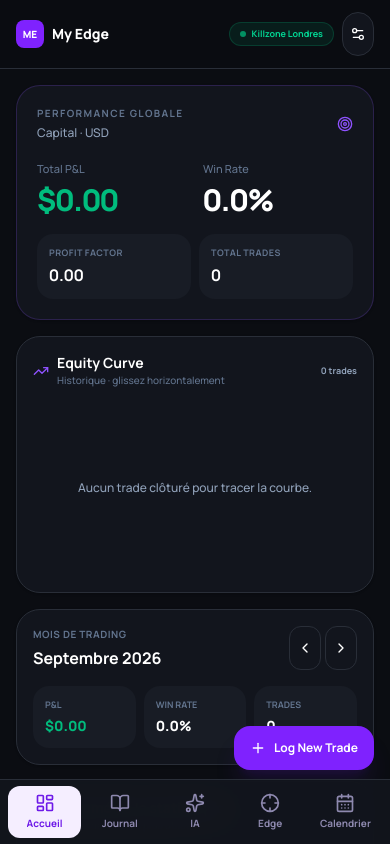
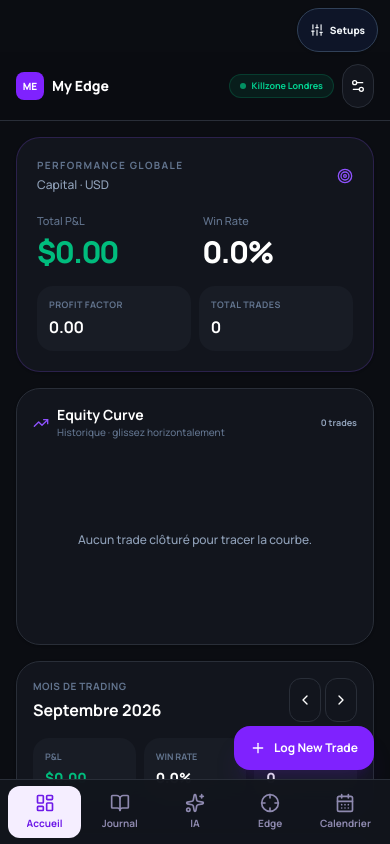
Before and after one commit to Juddymichael/My-edge, a React (Vite) app: page / in a window 390 px wide. Built offline with nearby package versions, Linux system fonts and the light colour scheme.

Commit message:
feat(offline): make mobile import and setups available without network

```diff
--- a/src/components/mobile/MobileApp.tsx
+++ b/src/components/mobile/MobileApp.tsx
@@ -1,4 +1,5 @@
-import { CalendarDays, Crosshair, LayoutDashboard, BookOpen, Sparkles } from 'lucide-react';
+import { useEffect, useState } from 'react';
+import { CalendarDays, Crosshair, LayoutDashboard, BookOpen, Sparkles, Sliders } from 'lucide-react';
 import type { ActiveTab } from '../Sidebar';
 import type { MobileSharedData } from './types';
 import { DashboardMobile } from './DashboardMobile';
@@ -6,8 +7,18 @@ import { TradeJournalMobile } from './TradeJournalMobile';
 import { AIAnalysisMobile } from './AIAnalysisMobile';
 import { MyEdgeAnalyzerMobile } from './MyEdgeAnalyzerMobile';
 import { CalendarMobile } from './CalendarMobile';
+import { ImportModal } from '../ImportModal';
+import { SetupsManagementModal } from '../SetupsManagementModal';
+import { OfflineIndicator } from '../OfflineIndicator';
 
-interface MobileAppProps { activeTab: ActiveTab; onTabChange: (tab: ActiveTab) => void; data: MobileSharedData; onLogTrade: () => void; onDeleteTrade: (id: string) => Promise<void>; onOpenImport: () => void; }
+interface MobileAppProps {
+  activeTab: ActiveTab;
+  onTabChange: (tab: ActiveTab) => void;
+  data: MobileSharedData;
+  onLogTrade: () => void;
+  onDeleteTrade: (id: string) => Promise<void>;
+  onOpenImport: () => void;
+}
 
 const mobilePages = [
   { id: 'dashboard' as const, label: 'Accueil', icon: LayoutDashboard },
@@ -17,12 +28,100 @@ const mobilePages = [
   { id: 'calendar' as const, label: 'Calendrier', icon: CalendarDays },
 ];
 
-export function MobileApp({ activeTab, onTabChange, data, onLogTrade, onDeleteTrade, onOpenImport }: MobileAppProps) {
-  const page = activeTab === 'trades' ? <TradeJournalMobile data={data} onDeleteTrade={onDeleteTrade} onOpenImport={onOpenImport} /> : activeTab === 'ai-analysis' ? <AIAnalysisMobile data={data} /> : activeTab === 'edge' ? <MyEdgeAnalyzerMobile data={data} /> : activeTab === 'calendar' ? <CalendarMobile data={data} /> : <DashboardMobile data={data} onLogTrade={onLogTrade} />;
-  return <div data-mobile-ui className="mobile-app-shell min-h-screen bg-[#F8FAFC] dark:bg-[#0B0D12] text-[#0F172A] dark:text-[#F5F5F5]">
-    <main className="mobile-app-content">{page}</main>
-    <nav className="mobile-bottom-nav" aria-label="Navigation mobile">
-      {mobilePages.map(({ id, label, icon: Icon }) => <button key={id} type="button" onClick={() => onTabChange(id)} className={`mobile-nav-item ${activeTab === id ? 'is-active' : ''}`} aria-current={activeTab === id ? 'page' : undefined}><Icon className="h-5 w-5" /><span className="mobile-safe-text">{label}</span></button>)}
-    </nav>
-  </div>;
+export function MobileApp({
+  activeTab,
+  onTabChange,
+  data,
+  onLogTrade,
+  onDeleteTrade,
+  onOpenImport,
+}: MobileAppProps) {
+  const [offline, setOffline] = useState(() =>
+    typeof navigator !== 'undefined' ? !navigator.onLine : false,
+  );
+  const [importOpen, setImportOpen] = useState(false);
+  const [setupsOpen, setSetupsOpen] = useState(false);
+
+  useEffect(() => {
+    const goOffline = () => setOffline(true);
+    const goOnline = () => setOffline(false);
+    window.addEventListener('offline', goOffline);
+    window.addEventListener('online', goOnline);
+    return () => {
+      window.removeEventListener('offline', goOffline);
+      window.removeEventListener('online', goOnline);
+    };
+  }, []);
+
+  const openImport = () => {
+    setImportOpen(true);
+    onOpenImport();
+  };
+
+  const page =
+    activeTab === 'trades' ? (
+      <TradeJournalMobile data={data} onDeleteTrade={onDeleteTrade} onOpenImport={openImport} />
+    ) : activeTab === 'ai-analysis' ? (
+      <AIAnalysisMobile data={data} />
+    ) : activeTab === 'edge' ? (
+      <MyEdgeAnalyzerMobile data={data} />
+    ) : activeTab === 'calendar' ? (
+      <CalendarMobile data={data} />
+    ) : (
+      <DashboardMobile data={data} onLogTrade={onLogTrade} />
+    );
+
+  return (
+    <div
+      data-mobile-ui
+      className="mobile-app-shell min-h-screen bg-[#F8FAFC] text-[#0F172A] dark:bg-[#0B0D12] dark:text-[#F5F5F5]"
+    >
+      <OfflineIndicator />
+
+      <div className="sticky top-0 z-40 flex items-center justify-end gap-2 px-3 pt-2 pointer-events-none">
+        <button
+          type="button"
+          onClick={() => setSetupsOpen(true)}
+          className="pointer-events-auto flex min-h-9 items-center gap-1.5 rounded-full border border-slate-200 bg-white/95 px-3 text-[10px] font-extrabold text-slate-700 shadow-sm backdrop-blur dark:border-slate-700 dark:bg-slate-900/95 dark:text-slate-100"
+          aria-label="Ouvrir Setups Manager"
+        >
+          <Sliders className="h-3.5 w-3.5" />
+          Setups
+        </button>
+      </div>
+
+      <main className="mobile-app-content">{page}</main>
+
+      {activeTab === 'ai-analysis' && offline && (
+        <div className="fixed bottom-[76px] left-3 right-3 z-[60] rounded-xl border border-amber-200 bg-amber-50 px-3 py-2 text-center text-[11px] font-bold text-amber-800 shadow-sm dark:border-amber-900 dark:bg-amber-950 dark:text-amber-200">
+          Cette fonctionnalité nécessite une connexion internet
+        </div>
+      )}
+
+      <nav className="mobile-bottom-nav" aria-label="Navigation mobile">
+        {mobilePages.map(({ id, label, icon: Icon }) => (
+          <button
+            key={id}
+            type="button"
+            onClick={() => onTabChange(id)}
+            className={`mobile-nav-item ${activeTab === id ? 'is-active' : ''}`}
+            aria-current={activeTab === id ? 'page' : undefined}
+          >
+            <Icon className="h-5 w-5" />
+            <span className="mobile-safe-text">{label}</span>
+          </button>
+        ))}
+      </nav>
+
+      <ImportModal
+        isOpen={importOpen}
+        onClose={() => setImportOpen(false)}
+        onImportComplete={() => {
+          window.dispatchEvent(new Event('thunder-edge-trades-changed'));
+        }}
+        existingTrades={data.trades}
+      />
+      <SetupsManagementModal isOpen={setupsOpen} onClose={() => setSetupsOpen(false)} />
+    </div>
+  );
 }
```
